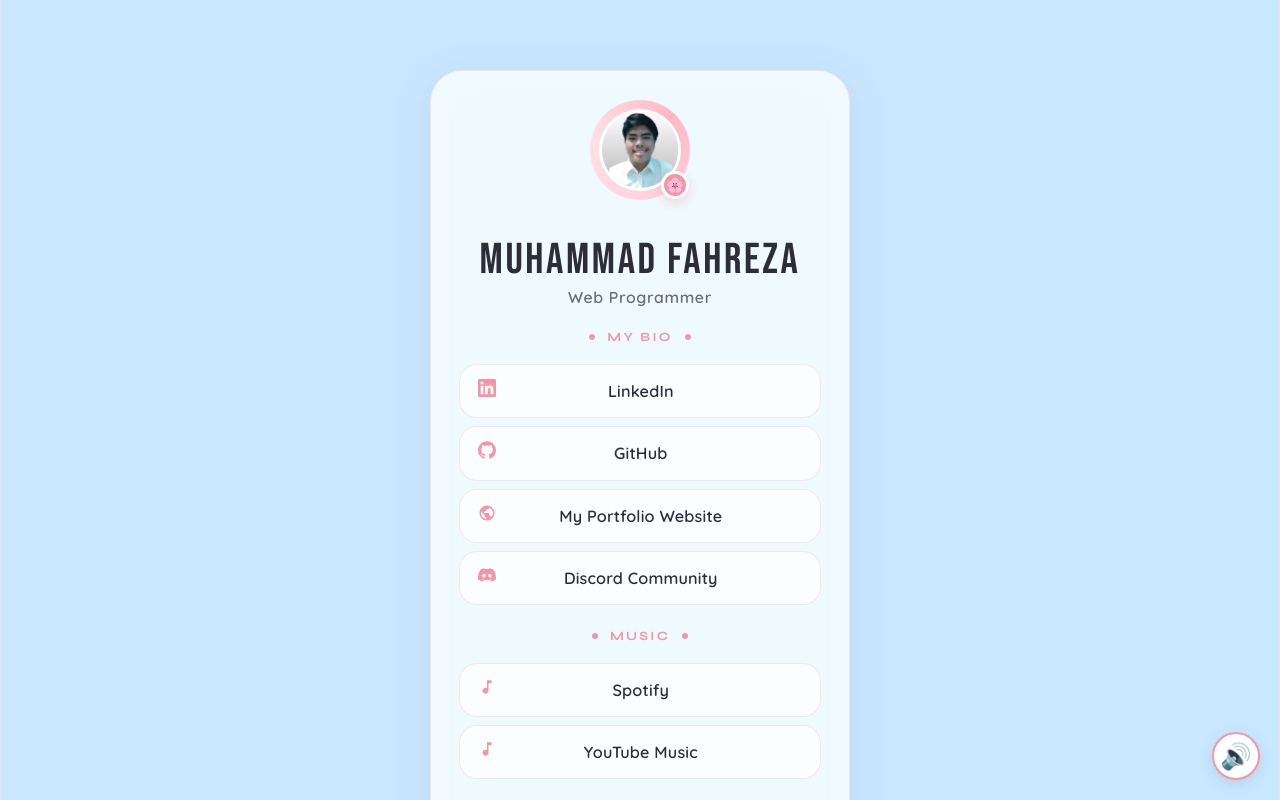
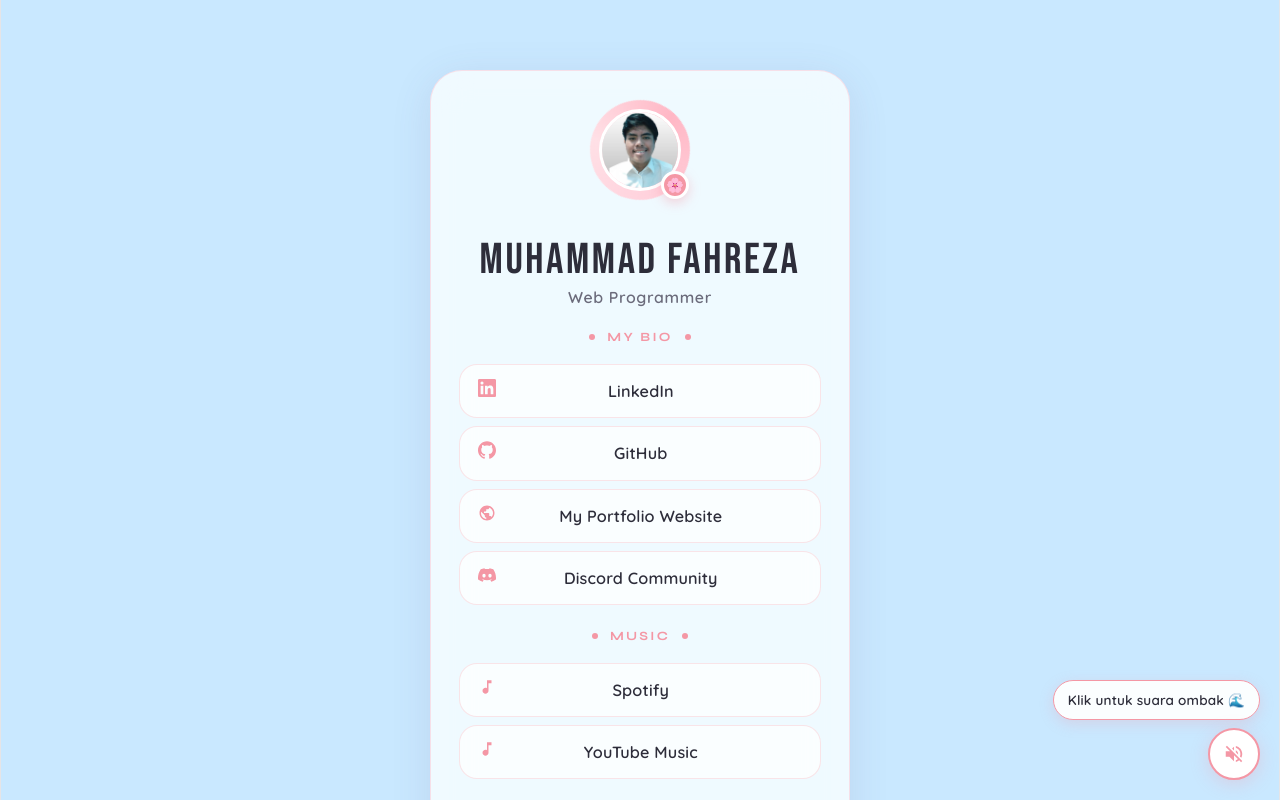
Before and after one commit to MhmdFahreza/Bio, a React (Vite) app: page / in a window 1280 px wide. Shown: the top 800 px of the page. Built offline with nearby package versions, Linux system fonts and the light colour scheme; no server answers.

Commit message:
update sounds

```diff
--- a/package.json
+++ b/package.json
@@ -13,7 +13,6 @@
     "@react-three/drei": "^10.7.7",
     "@react-three/fiber": "^9.6.1",
     "gsap": "^3.15.0",
-    "howler": "^2.2.4",
     "react": "^19.2.5",
     "react-dom": "^19.2.5",
     "three": "^0.184.0"
--- a/src/App.css
+++ b/src/App.css
@@ -67,10 +67,10 @@ body {
   border-radius: 50%;
   opacity: 0.85;
 }
-.c1 { width: 60px; height: 30px; top: 15%; left: 10%; box-shadow: 30px -10px 0 5px white, -20px -5px 0 15px white, 40px 5px 0 10px white; }
+.c1 { width: 60px;  height: 30px; top: 15%; left: 10%; box-shadow: 30px -10px 0 5px white, -20px -5px 0 15px white, 40px 5px 0 10px white; }
 .c2 { width: 100px; height: 40px; top: 25%; left: 50%; box-shadow: 40px -15px 0 8px white, -25px -8px 0 12px white, 50px 10px 0 12px white; }
-.c3 { width: 70px; height: 35px; top: 20%; left: 80%; box-shadow: 35px -12px 0 6px white, -15px -6px 0 10px white; }
-.c4 { width: 90px; height: 30px; top: 30%; left: 30%; box-shadow: 45px -8px 0 10px white, -30px -10px 0 15px white; }
+.c3 { width: 70px;  height: 35px; top: 20%; left: 80%; box-shadow: 35px -12px 0 6px white, -15px -6px 0 10px white; }
+.c4 { width: 90px;  height: 30px; top: 30%; left: 30%; box-shadow: 45px -8px 0 10px white, -30px -10px 0 15px white; }
 
 /* Gunung */
 .mountain {
@@ -154,14 +154,14 @@ body {
 }
 
 @keyframes waveMove {
-  0% { transform: translateX(-2%); }
+  0%   { transform: translateX(-2%); }
   100% { transform: translateX(2%); }
 }
 
 /* ── Halaman Utama ── */
 .page {
   position: relative;
-  min-height: 150vh; /* cukup untuk scroll parallax */
+  min-height: 150vh;
 }
 
 .hero {
@@ -172,7 +172,7 @@ body {
   padding: 20px;
 }
 
-/* ── Card (TIDAK BERUBAH) ── */
+/* ── Card ── */
 .card {
   position: relative;
   z-index: 2;
@@ -319,7 +319,7 @@ body {
   box-shadow: 0 6px 20px rgba(244,151,165,0.25);
 }
 .link-btn:active { transform: scale(0.98); }
-.link-btn__icon { color: var(--sakura-dark); flex-shrink: 0; }
+.link-btn__icon  { color: var(--sakura-dark); flex-shrink: 0; }
 .link-btn__label { flex: 1; }
 .link-btn__arrow {
   color: var(--sakura-dark);
@@ -356,27 +356,84 @@ body {
   box-shadow: 0 6px 16px rgba(244,151,165,0.3);
 }
 
-/* ── Audio Button ── */
-.audio-btn {
+/* ── Audio Button (BARU — lebih jelas, ada animasi gelombang) ── */
+.audio-wrap {
   position: fixed;
   bottom: 20px;
   right: 20px;
   z-index: 100;
+  display: flex;
+  flex-direction: column;
+  align-items: flex-end;
+  gap: 8px;
+}
+
+/* Hint tooltip saat pertama buka */
+.audio-hint {
+  background: rgba(255, 255, 255, 0.92);
+  border: 1.5px solid var(--sakura-dark);
+  border-radius: 20px;
+  padding: 6px 14px;
+  font-size: 0.75rem;
+  font-family: 'Quicksand', sans-serif;
+  font-weight: 600;
+  color: var(--text-dark);
+  white-space: nowrap;
+  box-shadow: 0 4px 14px rgba(244,151,165,0.25);
+  animation: fade-up 0.5s 1.2s both;
+}
+
+.audio-btn {
+  position: relative;
   background: white;
   border: 2px solid var(--sakura-dark);
   border-radius: 50%;
-  width: 48px;
-  height: 48px;
+  width: 52px;
+  height: 52px;
   font-size: 1.4rem;
   display: flex;
   align-items: center;
   justify-content: center;
   cursor: pointer;
-  box-shadow: 0 4px 15px rgba(0,0,0,0.1);
-  transition: all 0.3s;
+  box-shadow: 0 4px 18px rgba(244,151,165,0.3);
+  transition: all 0.3s cubic-bezier(0.22,1,0.36,1);
+  color: var(--sakura-dark);
+  gap: 0;
+  overflow: visible;
 }
 .audio-btn:hover {
   background: var(--sakura);
+  transform: scale(1.08);
+  box-shadow: 0 6px 24px rgba(244,151,165,0.45);
+}
+.audio-btn--playing {
+  background: var(--sakura);
+  box-shadow: 0 4px 20px rgba(244,151,165,0.5);
+}
+
+/* Animasi bar gelombang (muncul saat playing) */
+.audio-wave {
+  position: absolute;
+  bottom: -6px;
+  left: 50%;
+  transform: translateX(-50%);
+  display: flex;
+  align-items: flex-end;
+  gap: 2px;
+}
+.audio-wave span {
+  width: 3px;
+  background: var(--sakura-dark);
+  border-radius: 2px;
+  animation: audioBar 0.9s ease-in-out infinite alternate;
+}
+.audio-wave span:nth-child(1) { height: 6px;  animation-delay: 0s; }
+.audio-wave span:nth-child(2) { height: 10px; animation-delay: 0.2s; }
+.audio-wave span:nth-child(3) { height: 6px;  animation-delay: 0.4s; }
+
+@keyframes audioBar {
+  0%   { transform: scaleY(0.4); }
+  100% { transform: scaleY(1.4); }
 }
 
 /* ── Animations ── */
--- a/src/App.jsx
+++ b/src/App.jsx
@@ -1,7 +1,6 @@
-import { useEffect, useRef, useState } from 'react';
+import { useEffect, useRef, useState, useCallback } from 'react';
 import gsap from 'gsap';
 import { ScrollTrigger } from 'gsap/ScrollTrigger';
-import { Howl } from 'howler';
 import './App.css';
 
 gsap.registerPlugin(ScrollTrigger);
@@ -51,21 +50,21 @@ const PROFILE = {
 };
 
 const LINKS = [
-  { id: 1, label: 'LinkedIn', icon: <LinkedInIcon />, href: 'https://www.linkedin.com/in/muhammad-fahreza-a20975285' },
-  { id: 2, label: 'GitHub', icon: <GitHubIcon />, href: 'https://github.com/MhmdFahreza' },
-  { id: 3, label: 'My Portfolio Website', icon: <PortfolioIcon />, href: 'https://muhammadfahreza.vercel.app/' },
-  { id: 4, label: 'Discord Community', icon: <DiscordIcon />, href: 'https://discord.gg/UncurKFS' },
+  { id: 1, label: 'LinkedIn',            icon: <LinkedInIcon />,  href: 'https://www.linkedin.com/in/muhammad-fahreza-a20975285' },
+  { id: 2, label: 'GitHub',              icon: <GitHubIcon />,    href: 'https://github.com/MhmdFahreza' },
+  { id: 3, label: 'My Portfolio Website',icon: <PortfolioIcon />, href: 'https://muhammadfahreza.vercel.app/' },
+  { id: 4, label: 'Discord Community',   icon: <DiscordIcon />,   href: 'https://discord.gg/UncurKFS' },
 ];
 
 const MUSIC_LINKS = [
-  { id: 5, label: 'Spotify', icon: <MusicNoteIcon />, href: 'https://open.spotify.com/user/duezo5jo46nrrfj5qtr89e34u?si=13180a662e6f4a30' },
+  { id: 5, label: 'Spotify',       icon: <MusicNoteIcon />, href: 'https://open.spotify.com/user/duezo5jo46nrrfj5qtr89e34u?si=13180a662e6f4a30' },
   { id: 6, label: 'YouTube Music', icon: <MusicNoteIcon />, href: 'https://music.youtube.com/playlist?list=PL9X21xjKqYoXnoUX4vl0EMhs0iQWEvE1k' },
 ];
 
 const DONATION_LINKS = [
   { id: 7, label: 'Trakteer', icon: <HeartIcon />, href: 'https://trakteer.id/muhammad_fahreza19' },
-  { id: 8, label: 'Saweria', icon: <HeartIcon />, href: 'https://saweria.co/FareekzYT' },
-  { id: 9, label: 'Tako', icon: <HeartIcon />, href: 'https://tako.id/MuhammadFahreza' },
+  { id: 8, label: 'Saweria',  icon: <HeartIcon />, href: 'https://saweria.co/FareekzYT' },
+  { id: 9, label: 'Tako',     icon: <HeartIcon />, href: 'https://tako.id/MuhammadFahreza' },
 ];
 
 const SOCIALS = [
@@ -107,6 +106,261 @@ const SOCIALS = [
   },
 ];
 
+/* ====================== OCEAN SOUND ENGINE (Web Audio API) ====================== */
+/*
+ * Tidak butuh file audio. Semua dibuat secara prosedural menggunakan Web Audio API.
+ * Cara kerjanya sama seperti situs "The Boat" dari SBS — menggunakan oscillator,
+ * noise generator, dan filter untuk menciptakan suara ombak yang realistis.
+ */
+class OceanSoundEngine {
+  constructor() {
+    this.ctx = null;
+    this.masterGain = null;
+    this.nodes = [];
+    this.playing = false;
+  }
+
+  /* Buat pink noise buffer (lebih natural dari white noise) */
+  _createPinkNoiseBuffer(seconds = 8) {
+    const sr = this.ctx.sampleRate;
+    const buf = this.ctx.createBuffer(1, sr * seconds, sr);
+    const d = buf.getChannelData(0);
+    let b0=0, b1=0, b2=0, b3=0, b4=0, b5=0, b6=0;
+    for (let i = 0; i < d.length; i++) {
+      const wh = Math.random() * 2 - 1;
+      b0 = 0.99886*b0 + wh*0.0555179;
+      b1 = 0.99332*b1 + wh*0.0750759;
+      b2 = 0.96900*b2 + wh*0.1538520;
+      b3 = 0.86650*b3 + wh*0.3104856;
+      b4 = 0.55000*b4 + wh*0.5329522;
+      b5 = -0.7616*b5 - wh*0.0168980;
+      d[i] = (b0+b1+b2+b3+b4+b5+b6+wh*0.5362) * 0.11;
+      b6 = wh * 0.115926;
+    }
+    return buf;
+  }
+
+  /* Buat satu layer suara ombak */
+  _addWaveLayer({ lfoFreq, filterFreq, filterQ, gain, lfoDepth }) {
+    const src = this.ctx.createBufferSource();
+    src.buffer = this._createPinkNoiseBuffer(8);
+    src.loop = true;
+
+    // Bandpass filter — pilih frekuensi suara ombak
+    const bpf = this.ctx.createBiquadFilter();
+    bpf.type = 'bandpass';
+    bpf.frequency.value = filterFreq;
+    bpf.Q.value = filterQ;
+
+    // Low-pass tambahan untuk kelembutan
+    const lpf = this.ctx.createBiquadFilter();
+    lpf.type = 'lowpass';
+    lpf.frequency.value = filterFreq * 3;
+
+    // LFO → amplitude modulation (ritme ombak naik-turun)
+    const lfo = this.ctx.createOscillator();
+    lfo.type = 'sine';
+    lfo.frequency.value = lfoFreq;
+
+    const lfoGainNode = this.ctx.createGain();
+    lfoGainNode.gain.value = lfoDepth;
+
+    const layerGain = this.ctx.createGain();
+    layerGain.gain.value = gain;
+
+    // Routing: noise → BPF → LPF → layerGain → master
+    src.connect(bpf);
+    bpf.connect(lpf);
+    lpf.connect(layerGain);
+
+    // LFO modulates layerGain.gain (bukan konstan, melainkan bergelombang)
+    lfo.connect(lfoGainNode);
+    lfoGainNode.connect(layerGain.gain);
+
+    layerGain.connect(this.masterGain);
+
+    // Mulai dengan sedikit random offset agar tidak sinkron antar layer
+    const offset = Math.random() * 8;
+    lfo.start(0);
+    src.start(0, offset);
+
+    this.nodes.push({ src, lfo });
+  }
+
+  /* Inisialisasi AudioContext + semua layer */
+  init() {
+    if (this.ctx) return;
+    this.ctx = new (window.AudioContext || window.webkitAudioContext)();
+
+    this.masterGain = this.ctx.createGain();
+    this.masterGain.gain.value = 0; // mulai senyap, fade-in saat play
+    this.masterGain.connect(this.ctx.destination);
+
+    // Layer 1: Ombak dalam — frekuensi rendah, lambat
+    this._addWaveLayer({ lfoFreq: 0.10, filterFreq: 200, filterQ: 0.6, gain: 0.55, lfoDepth: 0.35 });
+    // Layer 2: Ombak pecah — frekuensi menengah, agak cepat
+    this._addWaveLayer({ lfoFreq: 0.22, filterFreq: 600, filterQ: 0.9, gain: 0.40, lfoDepth: 0.30 });
+    // Layer 3: Ombak kecil — frekuensi tinggi, cepat
+    this._addWaveLayer({ lfoFreq: 0.38, filterFreq: 1200, filterQ: 1.2, gain: 0.20, lfoDepth: 0.15 });
+    // Layer 4: Bisikan angin laut
+    this._addWaveLayer({ lfoFreq: 0.05, filterFreq: 3000, filterQ: 0.4, gain: 0.12, lfoDepth: 0.08 });
+  }
+
+  play() {
+    if (!this.ctx) this.init();
+    // Resume jika AudioContext di-suspend oleh browser
+    if (this.ctx.state === 'suspended') this.ctx.resume();
+    // Fade-in halus selama 2 detik
+    const now = this.ctx.currentTime;
+    this.masterGain.gain.cancelScheduledValues(now);
+    this.masterGain.gain.setValueAtTime(this.masterGain.gain.value, now);
+    this.masterGain.gain.linearRampToValueAtTime(0.55, now + 2.0);
+    this.playing = true;
+  }
+
+  pause() {
+    if (!this.ctx) return;
+    // Fade-out halus selama 0.8 detik
+    const now = this.ctx.currentTime;
+    this.masterGain.gain.cancelScheduledValues(now);
+    this.masterGain.gain.setValueAtTime(this.masterGain.gain.value, now);
+    this.masterGain.gain.linearRampToValueAtTime(0, now + 0.8);
+    this.playing = false;
+  }
+
+  isPlaying() { return this.playing; }
+
+  destroy() {
+    this.nodes.forEach(({ src, lfo }) => {
+      try { src.stop(); } catch (_) {}
+      try { lfo.stop(); } catch (_) {}
+    });
+    if (this.ctx) this.ctx.close();
+  }
+}
+
+/* ====================== AUDIO CONTROL ====================== */
+function AudioControl({ engineRef }) {
+  const [isPlaying, setIsPlaying] = useState(false);
+  const [showHint, setShowHint] = useState(true);
+
+  const toggle = useCallback(() => {
+    const engine = engineRef.current;
+    if (!engine) return;
+
+    setShowHint(false);
+    if (!engine.isPlaying()) {
+      engine.play();
+      setIsPlaying(true);
+    } else {
+      engine.pause();
+      setIsPlaying(false);
+    }
+  }, [engineRef]);
+
+  return (
+    <div className="audio-wrap">
+      {showHint && (
+        <div className="audio-hint">Klik untuk suara ombak 🌊</div>
+      )}
+      <button
+        className={`audio-btn ${isPlaying ? 'audio-btn--playing' : ''}`}
+        onClick={toggle}
+        aria-label="Toggle ocean sound"
+        title={isPlaying ? 'Matikan suara' : 'Nyalakan suara ombak'}
+      >
+        {isPlaying ? (
+          /* Speaker ON */
+          <svg viewBox="0 0 24 24" fill="currentColor" width="22" height="22">
+            <path d="M3 9v6h4l5 5V4L7 9H3zm13.5 3c0-1.77-1.02-3.29-2.5-4.03v8.05c1.48-.73 2.5-2.25 2.5-4.02zM14 3.23v2.06c2.89.86 5 3.54 5 6.71s-2.11 5.85-5 6.71v2.06c4.01-.91 7-4.49 7-8.77s-2.99-7.86-7-8.77z"/>
+          </svg>
+        ) : (
+          /* Speaker OFF */
+          <svg viewBox="0 0 24 24" fill="currentColor" width="22" height="22">
+            <path d="M16.5 12c0-1.77-1.02-3.29-2.5-4.03v2.21l2.45 2.45c.03-.2.05-.41.05-.63zm2.5 0c0 .94-.2 1.82-.54 2.64l1.51 1.51C20.63 14.91 21 13.5 21 12c0-4.28-2.99-7.86-7-8.77v2.06c2.89.86 5 3.54 5 6.71zM4.27 3L3 4.27 7.73 9H3v6h4l5 5v-6.73l4.25 4.25c-.67.52-1.42.93-2.25 1.18v2.06c1.38-.31 2.63-.95 3.69-1.81L19.73 21 21 19.73l-9-9L4.27 3zM12 4L9.91 6.09 12 8.18V4z"/>
+          </svg>
+        )}
+        {isPlaying && (
+          <span className="audio-wave">
+            <span /><span /><span />
+          </span>
+        )}
+      </button>
+    </div>
+  );
+}
+
+/* ====================== PARALLAX BACKGROUND ====================== */
+function ParallaxBackground() {
+  const skyRef      = useRef(null);
+  const sunRef      = useRef(null);
+  const cloudsRef   = useRef(null);
+  const mountainsRef= useRef(null);
+  const seaBackRef  = useRef(null);
+  const boatRef     = useRef(null);
+  const seaFrontRef = useRef(null);
+
+  useEffect(() => {
+    const layers = [
+      { ref: skyRef,       speed: 0.05 },
+      { ref: sunRef,       speed: 0.02 },
+      { ref: cloudsRef,    speed: 0.15 },
+      { ref: mountainsRef, speed: 0.30 },
+      { ref: seaBackRef,   speed: 0.50 },
+      { ref: boatRef,      speed: 0.70 },
+      { ref: seaFrontRef,  speed: 0.90 },
+    ];
+
+    const ctx = gsap.context(() => {
+      layers.forEach(({ ref, speed }) => {
+        gsap.to(ref.current, {
+          y: -window.innerHeight * speed,
+          ease: 'none',
+          scrollTrigger: {
+            trigger: 'body',
+            start: 'top top',
+            end: 'bottom bottom',
+            scrub: 0.5,
+          },
+        });
+      });
+    });
+
+    return () => ctx.revert();
+  }, []);
+
+  return (
+    <div className="parallax-bg">
+      <div className="layer layer-sky"      ref={skyRef}></div>
+      <div className="layer layer-sun"      ref={sunRef}>
+        <div className="sun"></div>
+      </div>
+      <div className="layer layer-clouds"   ref={cloudsRef}>
+        <div className="cloud c1"></div>
+        <div className="cloud c2"></div>
+        <div className="cloud c3"></div>
+        <div className="cloud c4"></div>
+      </div>
+      <div className="layer layer-mountains" ref={mountainsRef}>
+        <div className="mountain m1"></div>
+        <div className="mountain m2"></div>
+      </div>
+      <div className="layer layer-sea-back" ref={seaBackRef}></div>
+      <div className="layer layer-boat"     ref={boatRef}>
+        <div className="boat">
+          <div className="hull"></div>
+          <div className="mast"></div>
+          <div className="sail"></div>
+        </div>
+      </div>
+      <div className="layer layer-sea-front" ref={seaFrontRef}>
+        <div className="wave w1"></div>
+        <div className="wave w2"></div>
+      </div>
+    </div>
+  );
+}
+
 /* ====================== UI COMPONENTS ====================== */
 function LinkButton({ label, icon, href, index }) {
   return (
@@ -134,119 +388,24 @@ function SectionLabel({ text }) {
   );
 }
 
-/* ====================== AUDIO CONTROL ====================== */
-function AudioControl({ soundRef }) {
-  const [muted, setMuted] = useState(false);
-
-  const toggle = () => {
-    if (soundRef.current) {
-      if (muted) {
-        soundRef.current.play();
-      } else {
-        soundRef.current.pause();
-      }
-      setMuted(!muted);
-    }
-  };
-
-  return (
-    <button className="audio-btn" onClick={toggle} aria-label="Toggle sound">
-      {muted ? '🔇' : '🔊'}
-    </button>
-  );
-}
-
-/* ====================== PARALLAX BACKGROUND ====================== */
-function ParallaxBackground() {
-  const skyRef = useRef(null);
-  const sunRef = useRef(null);
-  const cloudsRef = useRef(null);
-  const mountainsRef = useRef(null);
-  const seaBackRef = useRef(null);
-  const boatRef = useRef(null);
-  const seaFrontRef = useRef(null);
+/* ====================== APP ====================== */
+export default function App() {
+  // Engine disimpan di ref agar tidak di-recreate saat re-render
+  const engineRef = useRef(null);
 
   useEffect(() => {
-    const layers = [
-      { ref: skyRef, speed: 0.05 },
-      { ref: sunRef, speed: 0.02 },
-      { ref: cloudsRef, speed: 0.15 },
-      { ref: mountainsRef, speed: 0.3 },
-      { ref: seaBackRef, speed: 0.5 },
-      { ref: boatRef, speed: 0.7 },
-      { ref: seaFrontRef, speed: 0.9 },
-    ];
-
-    const ctx = gsap.context(() => {
-      layers.forEach(({ ref, speed }) => {
-        gsap.to(ref.current, {
-          y: -window.innerHeight * speed,
-          ease: 'none',
-          scrollTrigger: {
-            trigger: 'body',
-            start: 'top top',
-            end: 'bottom bottom',
-            scrub: 0.5,
-          },
-        });
-      });
-    });
-
-    return () => ctx.revert();
+    engineRef.current = new OceanSoundEngine();
+    return () => {
+      if (engineRef.current) engineRef.current.destroy();
+    };
   }, []);
 
-  return (
-    <div className="parallax-bg">
-      <div className="layer layer-sky" ref={skyRef}></div>
-      <div className="layer layer-sun" ref={sunRef}>
-        <div className="sun"></div>
-      </div>
-      <div className="layer layer-clouds" ref={cloudsRef}>
-        <div className="cloud c1"></div>
-        <div className="cloud c2"></div>
-        <div className="cloud c3"></div>
-        <div className="cloud c4"></div>
-      </div>
-      <div className="layer layer-mountains" ref={mountainsRef}>
-        <div className="mountain m1"></div>
-        <div className="mountain m2"></div>
-      </div>
-      <div className="layer layer-sea-back" ref={seaBackRef}></div>
-      <div className="layer layer-boat" ref={boatRef}>
-        <div className="boat">
-          <div className="hull"></div>
-          <div className="mast"></div>
-          <div className="sail"></div>
-        </div>
-      </div>
-      <div className="layer layer-sea-front" ref={seaFrontRef}>
-        <div className="wave w1"></div>
-        <div className="wave w2"></div>
-      </div>
-    </div>
-  );
-}
-
-/* ====================== APP ====================== */
-export default function App() {
-  const soundRef = useRef(null);
   let globalIndex = 0;
-
-  useEffect(() => {
-    const sound = new Howl({
-      src: ['/sounds/ambient-waves.mp3', '/sounds/ambient-waves.ogg'],
-      loop: true,
-      volume: 0.3,
-    });
-    sound.play();
-    soundRef.current = sound;
-    return () => sound.unload();
-  }, []);
 
   return (
     <div className="page">
       <ParallaxBackground />
-      <AudioControl soundRef={soundRef} />
+      <AudioControl engineRef={engineRef} />
 
       <section className="hero">
         <main className="card">
@@ -259,24 +418,28 @@ export default function App() {
             <h1 className="name">{PROFILE.name}</h1>
             <p className="bio">{PROFILE.bio}</p>
           </div>
+
           <SectionLabel text="My Bio" />
           <nav className="links">
             {LINKS.map((link) => (
               <LinkButton key={link.id} {...link} index={globalIndex++} />
             ))}
           </nav>
+
           <SectionLabel text="Music" />
           <nav className="links">
             {MUSIC_LINKS.map((link) => (
               <LinkButton key={link.id} {...link} index={globalIndex++} />
             ))}
           </nav>
+
           <SectionLabel text="Donation" />
           <nav className="links">
             {DONATION_LINKS.map((link) => (
               <LinkButton key={link.id} {...link} index={globalIndex++} />
             ))}
           </nav>
+
           <div className="socials">
             {SOCIALS.map((s) => (
               <a
```
Also changed, not shown: 1 other file (tests, documents, lock files or other folders).
